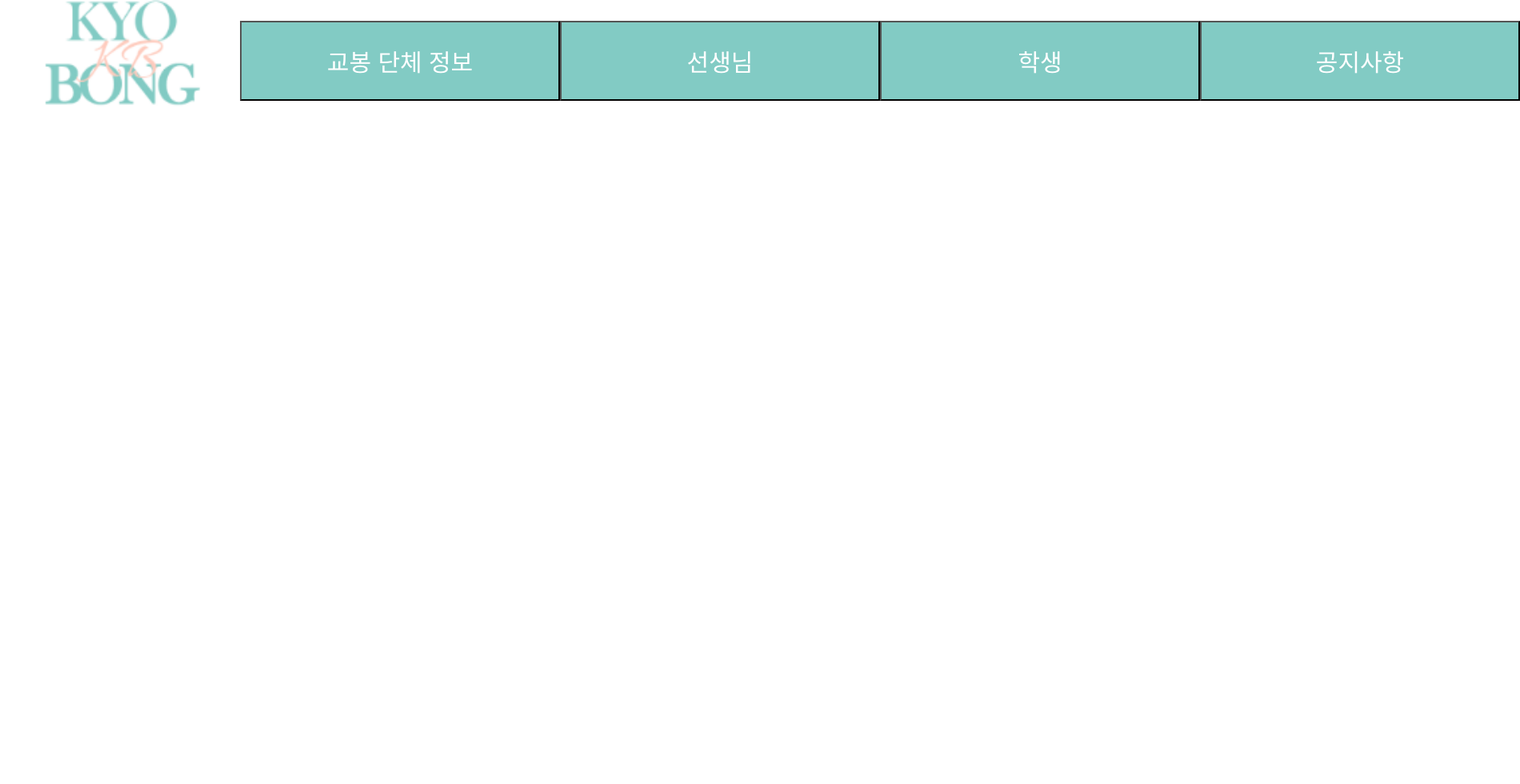
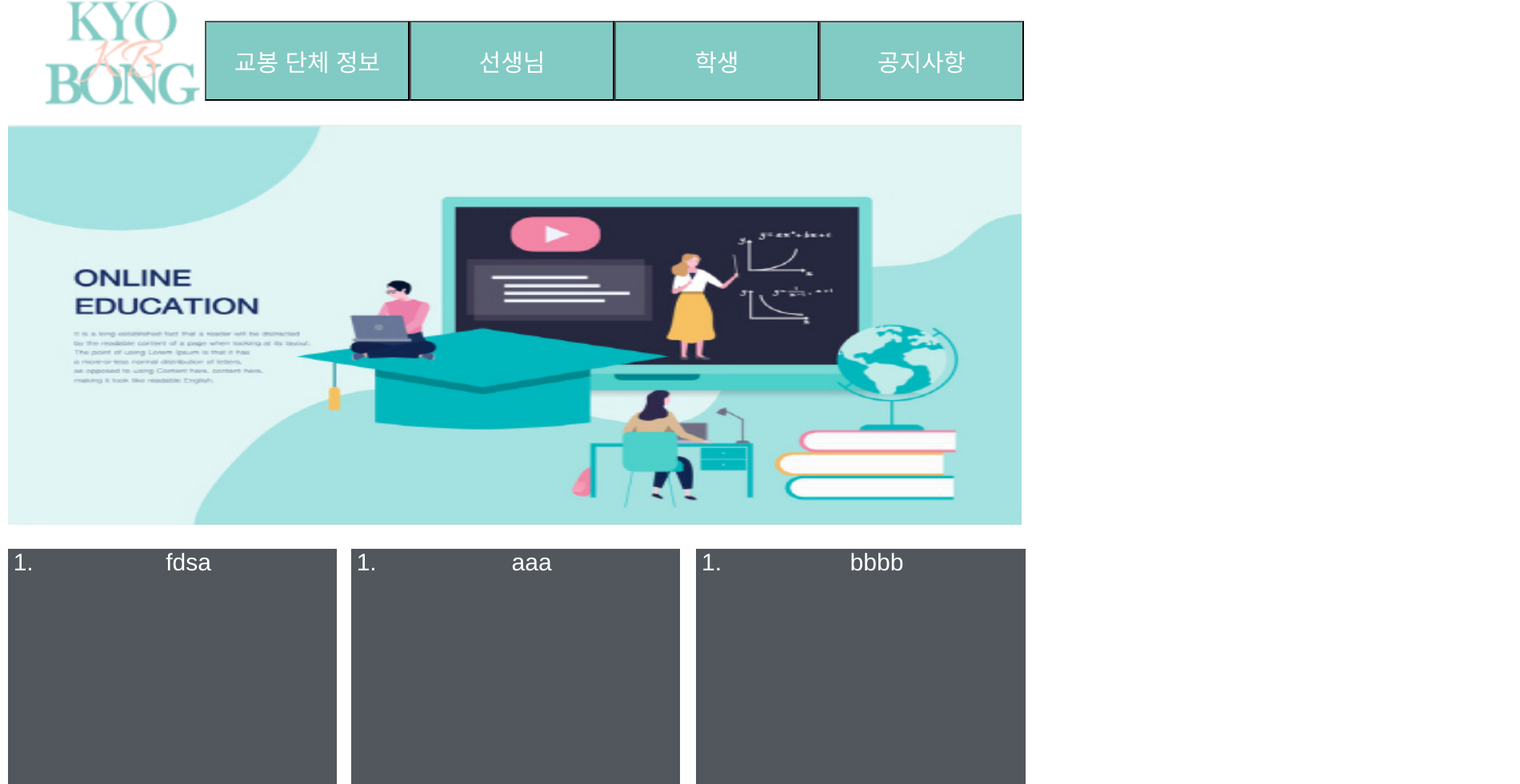
Before and after one commit to yjoon2k/techcap, a Vue app in the folder frontend/: page / in a window 1280 px wide. Shown: the part 74-1054 px from the top of the page at 80% size, 1900 px wide, since content can reach past the window. Before the commit the page ends 800 px from the top, so only its background shows below. Built offline with nearby package versions, Linux system fonts and the light colour scheme.

Commit message:
main.vue_v1

```diff
--- /dev/null
+++ b/frontend/src/components/mainbutton.vue
@@ -0,0 +1,40 @@
+<template>
+    <div id = "app">
+        <ol class="li" id="info">
+            <li>설립 목적</li>
+            <li>선정 기준</li>
+        </ol>
+        <ol class="li" id="teacher">
+            <li>선생님 확인</li>
+        </ol>
+        <ol class="li" id="student">
+            <li>학생 확인</li>
+        </ol>
+        <ol class="li" id="notice">
+            <li>공지사항</li>
+            <li>우수사례</li>
+            <li>첨부파일</li>
+        </ol>
+    </div>
+</template>
+
+<style>
+    .li{
+        background-color: #52575d;
+        width: 29%;
+        height: 300px;
+        font-size: 30px;
+        color: white;
+        position: absolute;
+        top:730px;
+    }
+    #notice{
+        left:10px;
+    }
+    #beststudy{
+        left:34.3%;
+    }
+    #references{
+        left:68%;
+    }
+</style>
--- a/frontend/src/main.vue
+++ b/frontend/src/main.vue
@@ -1,26 +1,56 @@
 <template>
     <div id = "app">
       <div id="top">
-        <a href="/">
-          <img id="logo" width=300px height=300px src='@/assets/logo.png'>
-        </a>
-         <div id="t1">
+          <div id="t1">
             <a href = "/mypage">
               <img id="emo1" src="@/assets/emo.png">
               <p id="mypage">마이페이지</p>
             </a>
+          </div>
 
-         </div>
+          <div id="t2">
+              <button v-on:click="main" class="bt" id="bt1">교봉 단체 정보</button>
+              <button class="bt" id="bt2">선생님</button>
+              <button class="bt" id="bt3">학생</button>
+              <button class="bt" id="bt4">공지사항</button>
+          </div>
+      </div>
 
-         <div id="t2">
-          <button class="bt" id= "bt1">교봉 단체 정보</button>
-          <button class="bt" id= "bt2">선생님</button>
-          <button class="bt" id="bt3">학생</button>
-          <button class="bt" id="bt4">공지사항</button>
-         </div>
+      <div id="body">
+        <div id="b1">
+          <img id="intro" src="@/assets/intro.png">
+        </div>
+      </div>
+
+      <div id="bottom">
+        <div id="bot1">
+          <ol class="li" id="notice">
+            <li>fdsa</li>
+          </ol>
+          <ol class="li" id="beststudy">
+            <li>aaa</li>
+          </ol>
+          <ol class="li" id="references">
+            <li>bbbb</li>
+          </ol>
+        </div>
       </div>
     </div>
 </template>
+
+<srcipt>
+export default {
+  name: 'main',
+  props: {
+    msg: String
+  },
+  methods:{
+    main: function(){
+      this.$router.replace(this.$)
+    }
+  }
+}
+</srcipt>
 
 <style>
   #mypage{
@@ -34,14 +64,9 @@
     right: 200px;
     top: 30px;
   }
-  #logo{
-    position: absolute;
-    left: 0px;
-    top: 0px;
-  }
   .bt{
     background-color: #82CBC4;
-    width: 400px;
+    width: 20%;
     height: 100px;
     font-size: 30px;
     color: white;
@@ -49,15 +74,40 @@
     top:100px;
   }
   #bt1{
-    left: 300px;
+    left: 20%;
   }
   #bt2{
-    left: 700px;
+    left: 40%;
   }
   #bt3{
-    left: 1100px;
+    left: 60%;
   }
   #bt4{
-    left: 1500px;
+    left: 80%;
+  }
+  #intro{
+    left: 10px;
+    position: absolute;
+    top: 230px;
+    width: 99%;
+    height: 500px;
+  }
+  .li{
+    background-color: #52575d;
+    width: 29%;
+    height: 300px;
+    font-size: 30px;
+    color: white;
+    position: absolute;
+    top:730px;
+  }
+  #notice{
+    left:10px;
+  }
+  #beststudy{
+    left:34.3%;
+  }
+  #references{
+    left:68%;
   }
 </style>
--- a/frontend/src/routes/index.js
+++ b/frontend/src/routes/index.js
@@ -2,6 +2,7 @@ import Vue from 'vue'
 import Router from 'vue-router'
 import mainpage from '../main.vue';
 import mypage from '../mypage.vue';
+import mainbutton from '../components/mainbutton.vue';
 
 Vue.use(Router)
 
@@ -17,6 +18,11 @@ export const router = new Router({
             path: '/mypage',
             name: 'mypage',
             component: mypage
+        },
+        {
+            path: '/mainbutton',
+            name: 'mainbutton',
+            component: mainbutton
         }
     ]
 })
```
Also changed, not shown: frontend/src/assets/intro.png (added), 1 other file (tests, documents, lock files or other folders).
